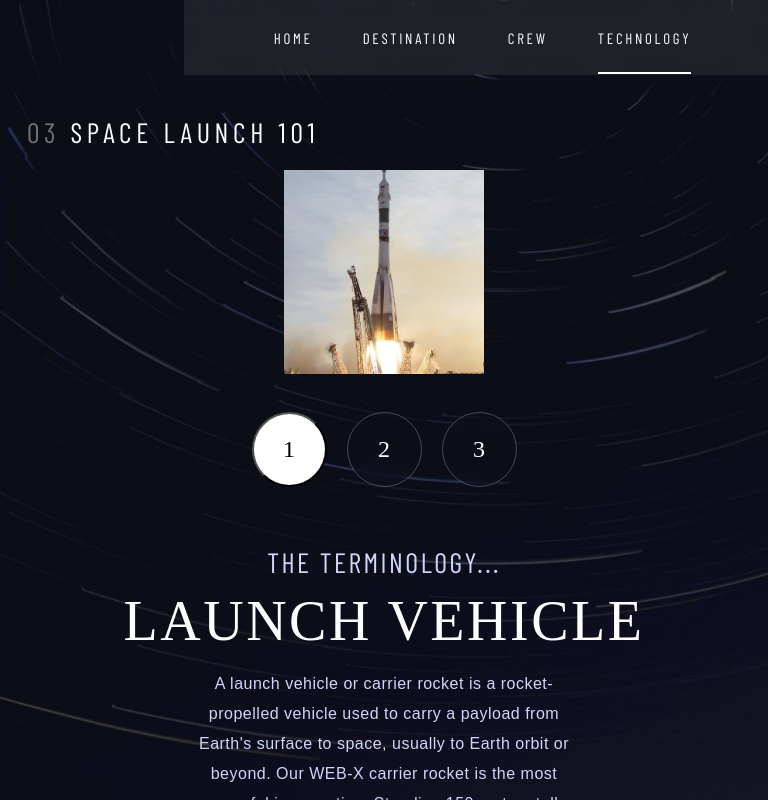
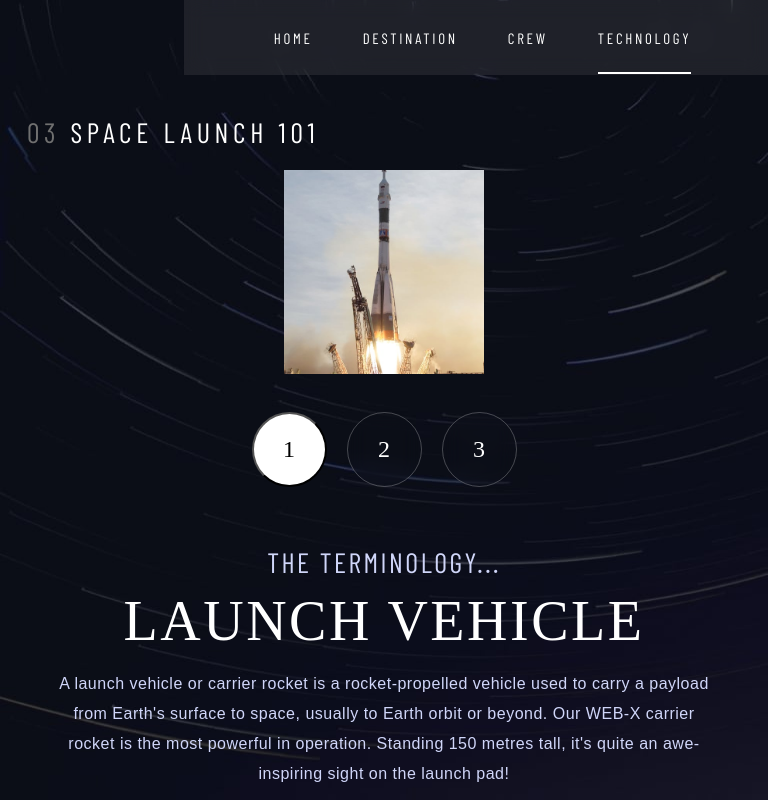
Before and after one commit to kabocha23/space-tourism, a React (Create React App) app: page /technology in a window 768 px wide. Built offline with nearby package versions, Linux system fonts and the light colour scheme; a web font is replaced by a local one.

Commit message:
adjusted styles, refined tablet responsiveness

```diff
--- a/src/components/03 Technology/Technology.css
+++ b/src/components/03 Technology/Technology.css
@@ -158,7 +158,7 @@
         max-width: 100%;
     }
     .technology-desc {
-        max-width: 50%;
+        max-width: 85%;
         margin-left: auto;
         margin-right: auto;
     }
```
